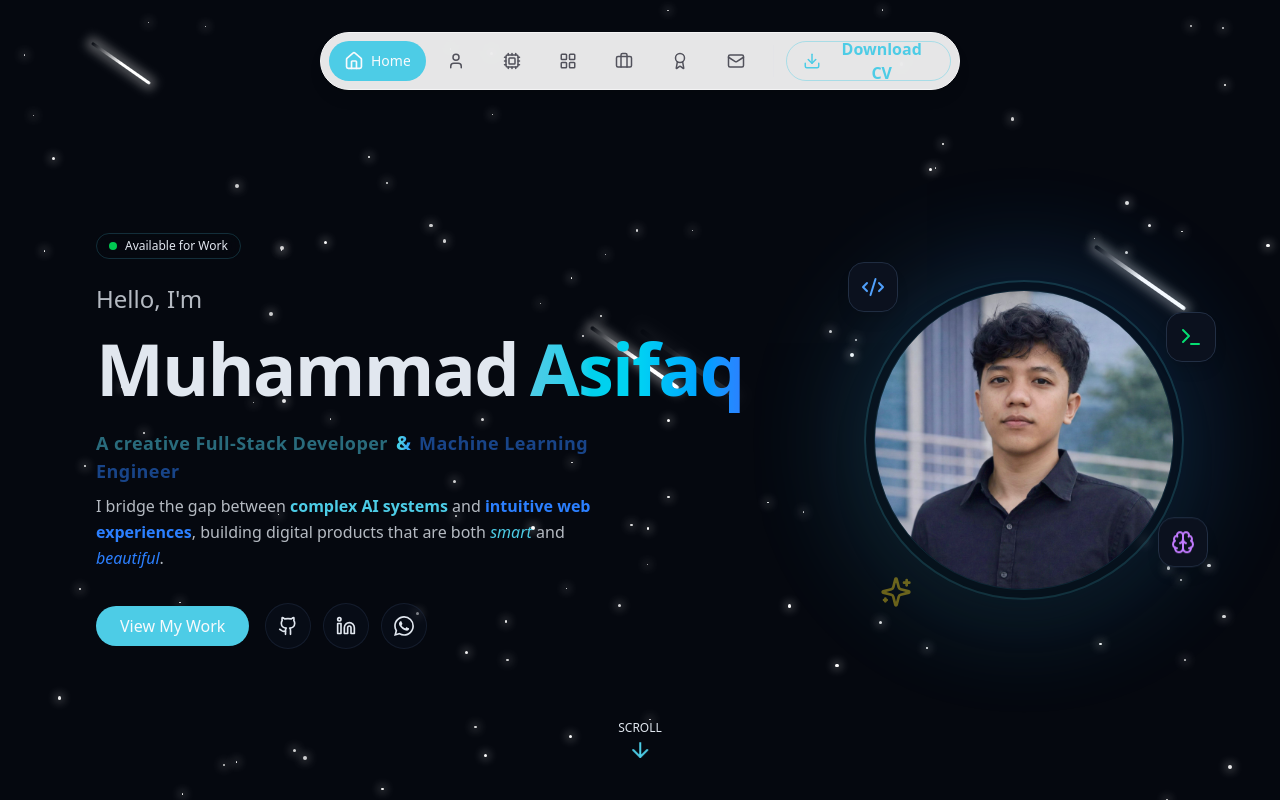
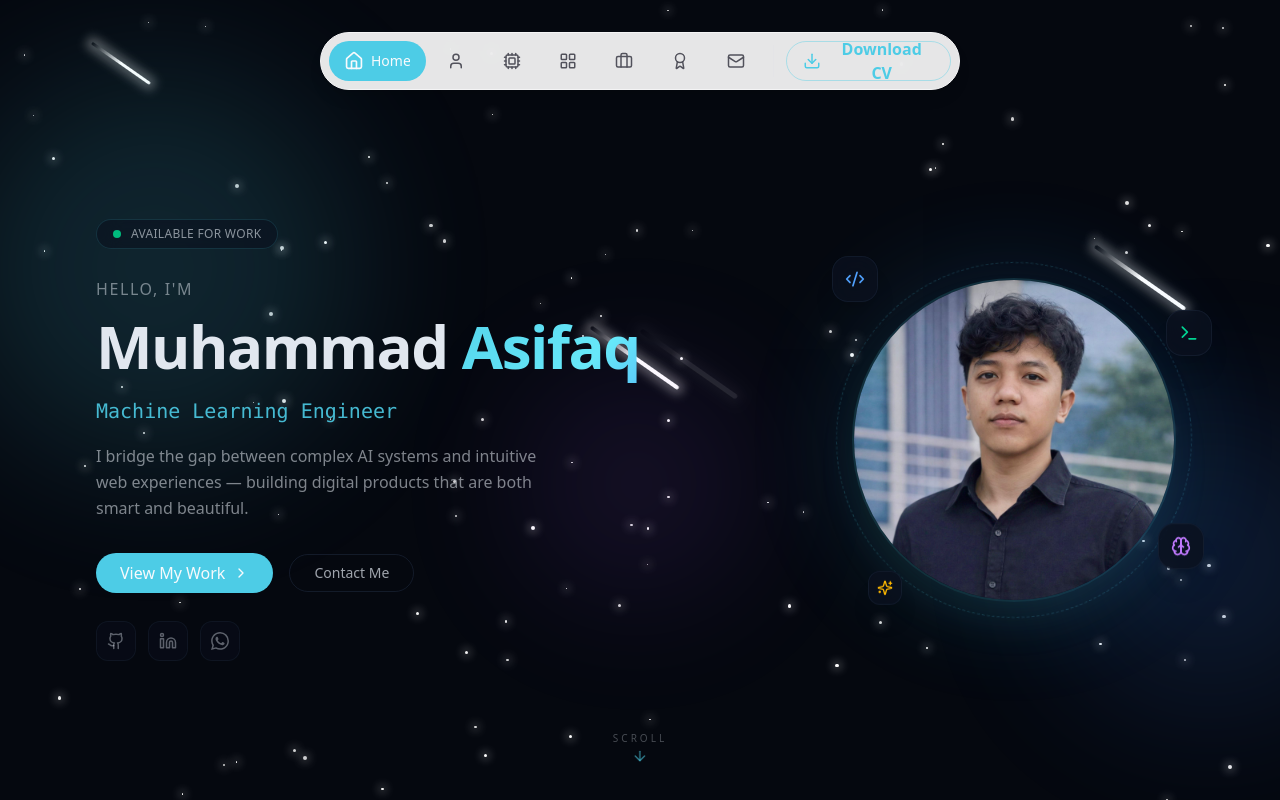
Before and after one commit to sifaq00/PortfolioV2, a React (Vite) app: page / in a window 1280 px wide. Shown: the top 800 px of the page. Built offline with nearby package versions, Linux system fonts and the light colour scheme.

Commit message:
update hero

```diff
--- a/src/components/HeroSection.jsx
+++ b/src/components/HeroSection.jsx
@@ -1,3 +1,4 @@
+import { useState, useEffect } from "react";
 import {
   ArrowDown,
   Github,
@@ -5,63 +6,99 @@ import {
   Code2,
   Brain,
   Terminal,
-  Sparkles
+  Sparkles,
+  ChevronRight,
 } from "lucide-react";
 import { SiWhatsapp } from "react-icons/si";
 
+const roles = ["Full-Stack Developer", "Machine Learning Engineer", "AI Enthusiast"];
+
 export const HeroSection = () => {
+  const [roleIndex, setRoleIndex] = useState(0);
+  const [displayed, setDisplayed] = useState("");
+  const [isDeleting, setIsDeleting] = useState(false);
+
+  useEffect(() => {
+    const current = roles[roleIndex];
+    let timeout;
+
+    if (!isDeleting && displayed.length < current.length) {
+      timeout = setTimeout(() => setDisplayed(current.slice(0, displayed.length + 1)), 80);
+    } else if (!isDeleting && displayed.length === current.length) {
+      timeout = setTimeout(() => setIsDeleting(true), 2000);
+    } else if (isDeleting && displayed.length > 0) {
+      timeout = setTimeout(() => setDisplayed(current.slice(0, displayed.length - 1)), 40);
+    } else if (isDeleting && displayed.length === 0) {
+      setIsDeleting(false);
+      setRoleIndex((prev) => (prev + 1) % roles.length);
+    }
+
+    return () => clearTimeout(timeout);
+  }, [displayed, isDeleting, roleIndex]);
+
   return (
     <section
       id="hero"
-      className="relative min-h-screen flex flex-col items-center justify-center px-2 md:px-8 pt-20"
+      className="relative min-h-screen flex flex-col items-center justify-center px-4 md:px-8 pt-20 overflow-hidden"
     >
-      <div className="container max-w-6xl mx-auto z-10 grid grid-cols-1 md:grid-cols-2 gap-6 md:gap-12 items-center max-sm:px-2">
+      {/* Ambient Background Orbs */}
+      <div className="hero-orb hero-orb-1" />
+      <div className="hero-orb hero-orb-2" />
+      <div className="hero-orb hero-orb-3" />
+
+      <div className="container max-w-6xl mx-auto z-10 grid grid-cols-1 md:grid-cols-2 gap-8 md:gap-16 items-center">
 
         {/* --- LEFT COLUMN: TEXT & INTRO --- */}
-        <div className="text-center md:text-left order-2 md:order-1 space-y-6 max-sm:space-y-4 max-sm:px-2">
+        <div className="text-center md:text-left order-2 md:order-1 space-y-7">
 
           {/* Status Badge */}
-          <div className="inline-flex items-center gap-2 px-3 py-1 rounded-full bg-secondary/50 border border-primary/20 backdrop-blur-sm animate-fade-in">
+          <div className="inline-flex items-center gap-2.5 px-4 py-1.5 rounded-full bg-card/60 border border-primary/15 backdrop-blur-md animate-fade-in">
             <span className="relative flex h-2 w-2">
-              <span className="animate-ping absolute inline-flex h-full w-full rounded-full bg-green-400 opacity-75"></span>
-              <span className="relative inline-flex rounded-full h-2 w-2 bg-green-500"></span>
+              <span className="animate-ping absolute inline-flex h-full w-full rounded-full bg-emerald-400 opacity-75" />
+              <span className="relative inline-flex rounded-full h-2 w-2 bg-emerald-500" />
             </span>
-            <span className="text-xs font-medium text-muted-foreground flex items-center gap-1">
+            <span className="text-xs font-medium text-foreground/60 tracking-wide uppercase">
               Available for Work
-
             </span>
           </div>
 
           {/* Headline */}
-          <div className="space-y-2">
-            <h2 className="text-xl md:text-2xl font-medium text-foreground/80 animate-fade-in-delay-1">
+          <div className="space-y-3">
+            <p className="text-sm md:text-base font-medium text-foreground/50 tracking-widest uppercase animate-fade-in-delay-1">
               Hello, I&apos;m
-            </h2>
-            <h1 className="text-4xl md:text-6xl lg:text-7xl font-bold tracking-tight animate-fade-in-delay-2 flex flex-row flex-nowrap items-center gap-x-3 justify-center md:justify-start w-full leading-normal md:leading-tight lg:leading-tight">
-              <span className="text-foreground">Muhammad</span>
-              <span className="bg-gradient-to-r from-primary via-cyan-400 to-blue-500 bg-clip-text text-transparent">
-                Asifaq
+            </p>
+            <h1 className="text-4xl md:text-5xl lg:text-6xl font-extrabold tracking-tight animate-fade-in-delay-2 leading-[1.1] whitespace-nowrap">
+              <span className="text-foreground">Muhammad </span>
+              <span className="hero-name-gradient">Asifaq</span>
+            </h1>
+
+            {/* Typewriter Role */}
+            <div className="h-8 md:h-10 flex items-center justify-center md:justify-start animate-fade-in-delay-3">
+              <span className="text-lg md:text-xl font-mono font-medium text-primary/90">
+                {displayed}
+                <span className="hero-cursor">|</span>
               </span>
-            </h1>
-            {/* Animated, lively description with creative typography */}
-            <p className="text-muted-foreground mt-4 max-w-xl mx-auto text-base md:text-lg text-center md:text-left">
-              <span className="font-bold text-primary text-base md:text-lg tracking-wide animate-pulse">A creative Full-Stack Developer</span>
-              <span className="mx-2 text-lg md:text-xl font-extrabold text-gradient bg-gradient-to-r from-cyan-400 via-primary to-blue-500 bg-clip-text text-transparent animate-gradient-text">&</span>
-              <span className="font-bold text-blue-500 text-base md:text-lg tracking-wide animate-pulse">Machine Learning Engineer</span>
-              <br className="hidden md:block" />
-              <span className="block mt-2 text-sm md:text-base font-medium text-foreground/80 leading-relaxed animate-fade-in-delay-3">
-                I bridge the gap between <span className="font-semibold text-primary">complex AI systems</span> and <span className="font-semibold text-blue-500">intuitive web experiences</span>, building digital products that are both <span className="italic text-primary">smart</span> and <span className="italic text-blue-500">beautiful</span>.
-              </span>
+            </div>
+
+            {/* Description */}
+            <p className="text-foreground/55 text-sm md:text-base max-w-md mx-auto md:mx-0 leading-relaxed animate-fade-in-delay-3">
+              I bridge the gap between complex AI systems and intuitive web experiences — building digital products that are both smart and beautiful.
             </p>
           </div>
 
-          {/* Social Links & CTA */}
-          <div className="flex flex-col sm:flex-row items-center gap-4 pt-2 animate-fade-in-delay-4 justify-center md:justify-start">
-            <a href="#projects" className="cosmic-button w-full sm:w-auto">
+          {/* CTA & Social */}
+          <div className="flex flex-col sm:flex-row items-center gap-4 pt-1 animate-fade-in-delay-4 justify-center md:justify-start">
+            <a href="#projects" className="cosmic-button group w-full sm:w-auto flex items-center justify-center gap-2">
               View My Work
+              <ChevronRight size={16} className="transition-transform duration-300 group-hover:translate-x-1" />
             </a>
+            <a href="#contact" className="px-6 py-2 rounded-full border border-border/50 text-foreground/70 font-medium text-sm hover:border-primary/40 hover:text-primary transition-all duration-300 w-full sm:w-auto text-center">
+              Contact Me
+            </a>
+          </div>
 
-            <div className="flex items-center gap-3">
+          {/* Social Icons */}
+          <div className="flex items-center gap-3 justify-center md:justify-start animate-fade-in-delay-4">
             {[
               { icon: Github, href: "https://github.com/sifaq00", label: "GitHub" },
               { icon: Linkedin, href: "https://www.linkedin.com/in/muhammad-asifaq/", label: "LinkedIn" },
@@ -75,93 +112,134 @@ export const HeroSection = () => {
                   target="_blank"
                   rel="noreferrer"
                   aria-label={social.label}
-                    className="p-3 rounded-full border border-border/50 bg-card/50 hover:bg-primary/10 hover:border-primary/50 text-muted-foreground hover:text-primary transition-all duration-300 hover:-translate-y-1"
+                  className="p-2.5 rounded-xl border border-border/30 bg-card/40 backdrop-blur-sm text-foreground/40 hover:text-primary hover:border-primary/30 hover:bg-primary/5 transition-all duration-300 hover:-translate-y-0.5"
                 >
-                    <Icon size={20} />
+                  <Icon size={18} />
                 </a>
               );
             })}
           </div>
         </div>
-        </div>
 
         {/* --- RIGHT COLUMN: PROFILE IMAGE & FLOATING ICONS --- */}
         <div className="order-1 md:order-2 flex justify-center md:justify-end items-center w-full">
-          <div className="relative w-64 h-64 md:w-80 md:h-80">
-            {/* Main Glow Effect */}
-            <div className="absolute inset-0 bg-gradient-to-tr from-primary/30 to-blue-500/30 rounded-full blur-3xl animate-pulse-subtle" />
+          <div className="relative w-64 h-64 md:w-[340px] md:h-[340px]">
+            {/* Rotating ring */}
+            <div className="hero-ring" />
 
-            {/* Profile Image Container */}
-            <div className="relative w-full h-full rounded-full border-2 border-primary/20 p-2 bg-background/30 backdrop-blur-xs">
+            {/* Glow */}
+            <div className="absolute inset-4 bg-gradient-to-tr from-primary/25 to-blue-500/20 rounded-full blur-3xl animate-pulse-subtle" />
+
+            {/* Profile Image */}
+            <div className="relative w-full h-full rounded-full p-2">
+              <div className="w-full h-full rounded-full overflow-hidden border-2 border-primary/15 shadow-2xl shadow-primary/10">
                 <img
                   src="/profile/profile.jpeg"
                   alt="Muhammad Asifaq"
-                className="w-full h-full rounded-full object-cover border border-primary/10 shadow-2xl"
+                  className="w-full h-full object-cover"
                 />
+              </div>
             </div>
 
             {/* Floating Tech Icons */}
-            <div className="absolute -top-4 -left-4 p-3 bg-card rounded-2xl border border-border shadow-lg animate-float" style={{ animationDelay: "0s" }}>
-              <Code2 className="w-6 h-6 text-blue-400" />
+            <div className="absolute -top-3 -left-3 p-3 bg-card/80 backdrop-blur-md rounded-2xl border border-border/40 shadow-xl animate-float" style={{ animationDelay: "0s" }}>
+              <Code2 className="w-5 h-5 text-blue-400" />
             </div>
 
-            <div className="absolute bottom-8 -right-6 p-3 bg-card rounded-2xl border border-border shadow-lg animate-float" style={{ animationDelay: "1.5s" }}>
-              <Brain className="w-6 h-6 text-purple-400" />
+            <div className="absolute bottom-10 -right-5 p-3 bg-card/80 backdrop-blur-md rounded-2xl border border-border/40 shadow-xl animate-float" style={{ animationDelay: "1.5s" }}>
+              <Brain className="w-5 h-5 text-purple-400" />
             </div>
 
-            <div className="absolute top-10 -right-8 p-3 bg-card rounded-2xl border border-border shadow-lg animate-float" style={{ animationDelay: "3s" }}>
-              <Terminal className="w-6 h-6 text-green-400" />
+            <div className="absolute top-12 -right-7 p-3 bg-card/80 backdrop-blur-md rounded-2xl border border-border/40 shadow-xl animate-float" style={{ animationDelay: "3s" }}>
+              <Terminal className="w-5 h-5 text-emerald-400" />
             </div>
 
-             {/* Decor: Sparkle */}
-             <div className="absolute -bottom-2 left-4 animate-pulse">
-              <Sparkles className="w-8 h-8 text-yellow-300 opacity-80" />
+            <div className="absolute -bottom-1 left-6 p-2 bg-card/80 backdrop-blur-md rounded-xl border border-border/40 shadow-xl animate-float" style={{ animationDelay: "4.5s" }}>
+              <Sparkles className="w-4 h-4 text-amber-400" />
             </div>
-
           </div>
         </div>
       </div>
 
-      {/* Scroll Indicator - now placed below social icons on mobile */}
-      <div className="block md:hidden w-full flex flex-col items-center mt-6 mb-2">
-        <span className="text-xs text-muted-foreground mb-2">SCROLL</span>
-        <ArrowDown className="w-6 h-6 text-primary animate-bounce" />
+      {/* Scroll Indicator - Mobile */}
+      <div className="block md:hidden w-full flex flex-col items-center mt-8 mb-2">
+        <span className="text-[10px] text-foreground/30 mb-1.5 tracking-[0.3em] uppercase">Scroll</span>
+        <ArrowDown className="w-4 h-4 text-primary/60 animate-bounce" />
       </div>
-      {/* Desktop scroll indicator remains at bottom */}
+
+      {/* Scroll Indicator - Desktop */}
       <div className="hidden md:flex absolute left-1/2 -translate-x-1/2 bottom-8 z-20 flex-col items-center pointer-events-none select-none">
-        <span className="text-xs text-muted-foreground mb-2">SCROLL</span>
-        <ArrowDown className="w-6 h-6 text-primary animate-bounce" />
+        <span className="text-[10px] text-foreground/30 mb-1.5 tracking-[0.3em] uppercase">Scroll</span>
+        <ArrowDown className="w-4 h-4 text-primary/60 animate-bounce" />
       </div>
 
       <style>{`
-        @keyframes slide-up {
-          from { opacity: 0; transform: translateY(24px); }
-          to { opacity: 1; transform: translateY(0); }
+        .hero-name-gradient {
+          background: linear-gradient(135deg, hsl(var(--primary)) 0%, #67e8f9 50%, #3b82f6 100%);
+          background-size: 200% 200%;
+          -webkit-background-clip: text;
+          -webkit-text-fill-color: transparent;
+          background-clip: text;
+          animation: hero-gradient-shift 6s ease-in-out infinite;
         }
-        .animate-slide-up {
-          animation: slide-up 1.2s cubic-bezier(.4,0,.2,1) 0.5s both;
-        }
-        @keyframes wave {
-          0% { transform: rotate(0deg); }
-          10% { transform: rotate(14deg); }
-          20% { transform: rotate(-8deg); }
-          30% { transform: rotate(14deg); }
-          40% { transform: rotate(-4deg); }
-          50% { transform: rotate(10deg); }
-          60% { transform: rotate(0deg); }
-          100% { transform: rotate(0deg); }
-        }
-        .animate-wave {
-          animation: wave 2s infinite;
-          display: inline-block;
-        }
-        @keyframes gradient-text {
-          0%,100% { background-position: 0% 50%; }
+
+        @keyframes hero-gradient-shift {
+          0%, 100% { background-position: 0% 50%; }
           50% { background-position: 100% 50%; }
         }
-        .animate-gradient-text {
-          background-size: 200% 200%;
-          animation: gradient-text 3s ease-in-out infinite;
+
+        .hero-cursor {
+          font-weight: 100;
+          animation: hero-blink 1s step-end infinite;
+          color: hsl(var(--primary));
+        }
+
+        @keyframes hero-blink {
+          0%, 100% { opacity: 1; }
+          50% { opacity: 0; }
+        }
+
+        .hero-ring {
+          position: absolute;
+          inset: -8px;
+          border-radius: 9999px;
+          border: 1px dashed hsl(var(--primary) / 0.2);
+          animation: hero-spin 30s linear infinite;
+        }
+
+        @keyframes hero-spin {
+          to { transform: rotate(360deg); }
+        }
+
+        .hero-orb {
+          position: absolute;
+          border-radius: 9999px;
+          filter: blur(80px);
+          opacity: 0.15;
+          pointer-events: none;
+        }
+        .hero-orb-1 {
+          width: 400px; height: 400px;
+          background: hsl(var(--primary));
+          top: 10%; left: -5%;
+          animation: hero-orb-drift 12s ease-in-out infinite alternate;
+        }
+        .hero-orb-2 {
+          width: 300px; height: 300px;
+          background: #3b82f6;
+          bottom: 10%; right: -5%;
+          animation: hero-orb-drift 15s ease-in-out infinite alternate-reverse;
+        }
+        .hero-orb-3 {
+          width: 200px; height: 200px;
+          background: #a855f7;
+          top: 50%; left: 40%;
+          animation: hero-orb-drift 10s ease-in-out infinite alternate;
+        }
+
+        @keyframes hero-orb-drift {
+          0% { transform: translate(0, 0); }
+          100% { transform: translate(30px, -20px); }
         }
       `}</style>
     </section>
```
Also changed, not shown: src/components/ProjectsSection.jsx (+11 -0 lines), public/projects/cpns.png (added), 1 other file (tests, documents, lock files or other folders). Lines whose indentation alone changed are shown as unchanged.
